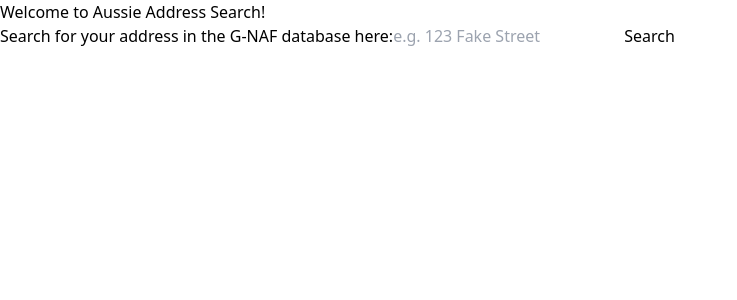
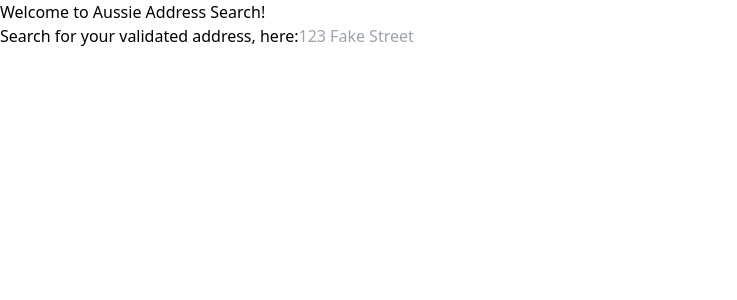
Before and after one commit to eustin/aussie-address-search, a React (Create React App) app in the folder client/: page / in a window 1280 px wide. Shown: the top 300 px of the page, without its empty margins (0-737 px from the left). Built offline with nearby package versions, Linux system fonts and the light colour scheme.

Commit message:
client: create searchText state handler

```diff
--- a/client/src/App.js
+++ b/client/src/App.js
@@ -1,12 +1,26 @@
+import { useState } from "react";
+
 function App() {
+  const [searchText, setSearchText] = useState("");
+
+  const onChangeHandler = (event) => {
+    const text = event.target.value;
+    setSearchText(text);
+  }
+
   return (
     <div>
       <div>Welcome to Aussie Address Search!</div>
+
       <label htmlFor="searchBox">
-        Search for your address in the G-NAF database here:
+        Search for your validated address, here:
       </label>
-      <input id="searchBox" placeholder="e.g. 123 Fake Street" />
-      <input type="submit" value="Search"/>
+      <input
+        id="searchBox"
+        type="text"
+        placeholder="123 Fake Street"
+        onChange={onChangeHandler}
+      />
     </div>
   );
 }
```
